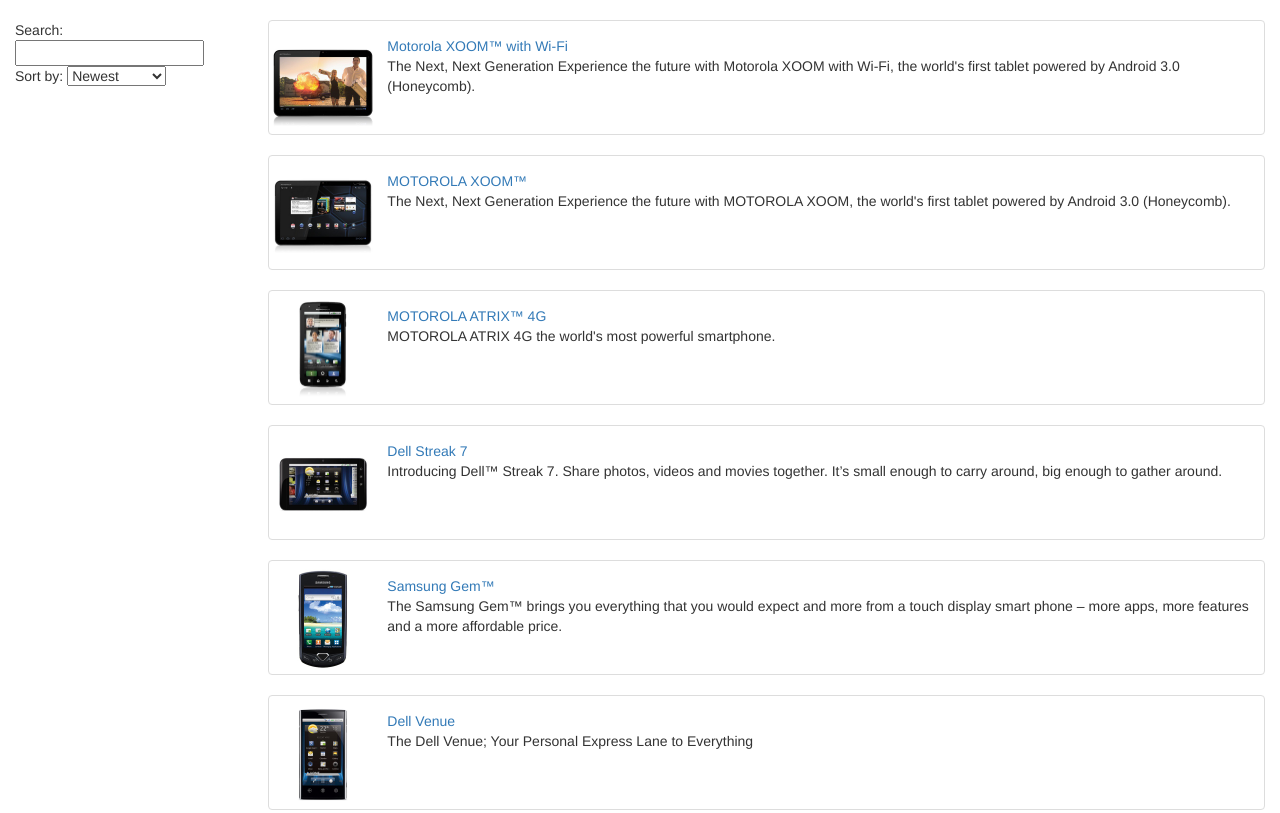
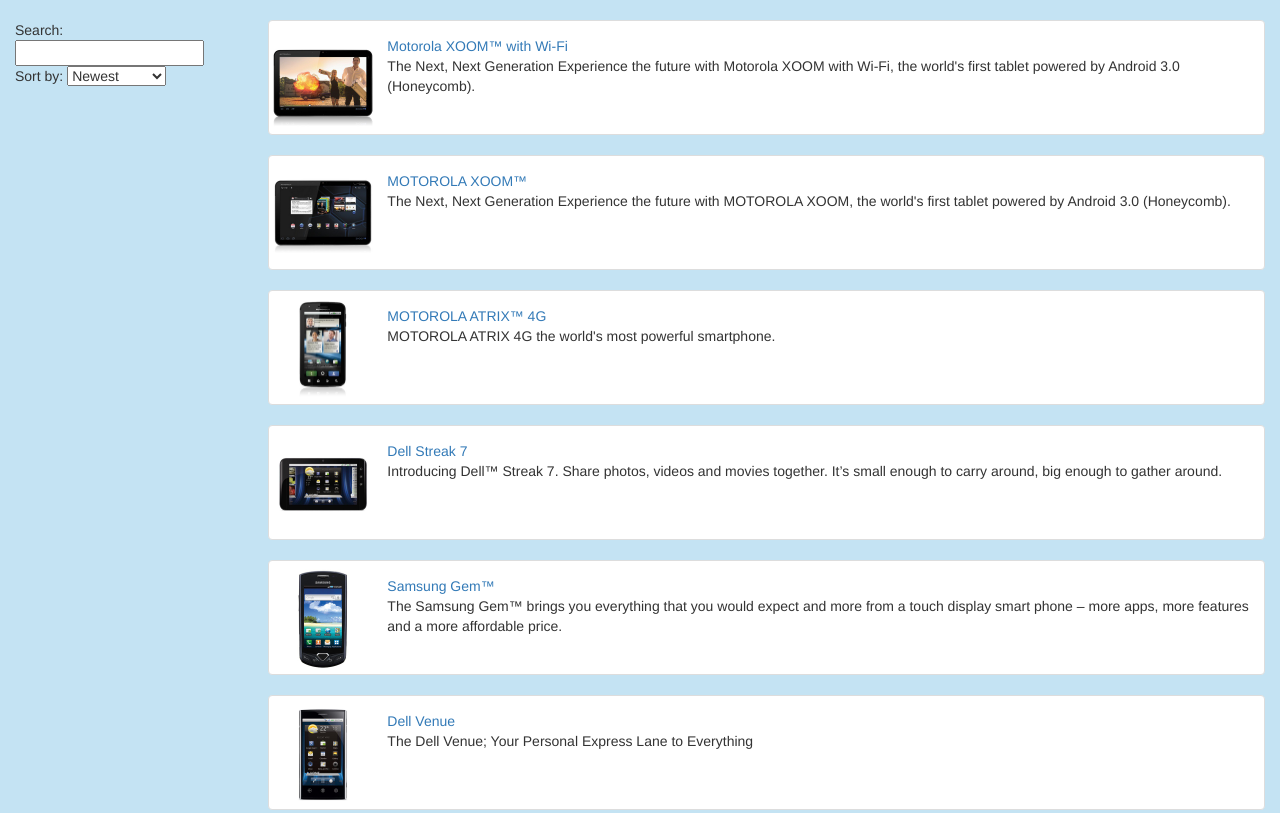
Before and after one commit to jmbr1970/AngulaJSPhoneCat, a website: page app/index.html in a window 1280 px wide. Shown: the top 813 px of the page. Drawn offline with nearby package versions, Linux system fonts and the light colour scheme; some packages are replaced by stand-ins of ours.

Commit message:
New reestyle applied to index.html background color

```diff
--- a/app/index.html
+++ b/app/index.html
@@ -18,7 +18,7 @@
   <script src="js/filters.js"></script>
   <script src="js/services.js"></script>
 </head>
-<body>
+<body style="background: #c4e3f3">
 
   <div class="view-container">
     <div ng-view class="view-frame"></div>
```
